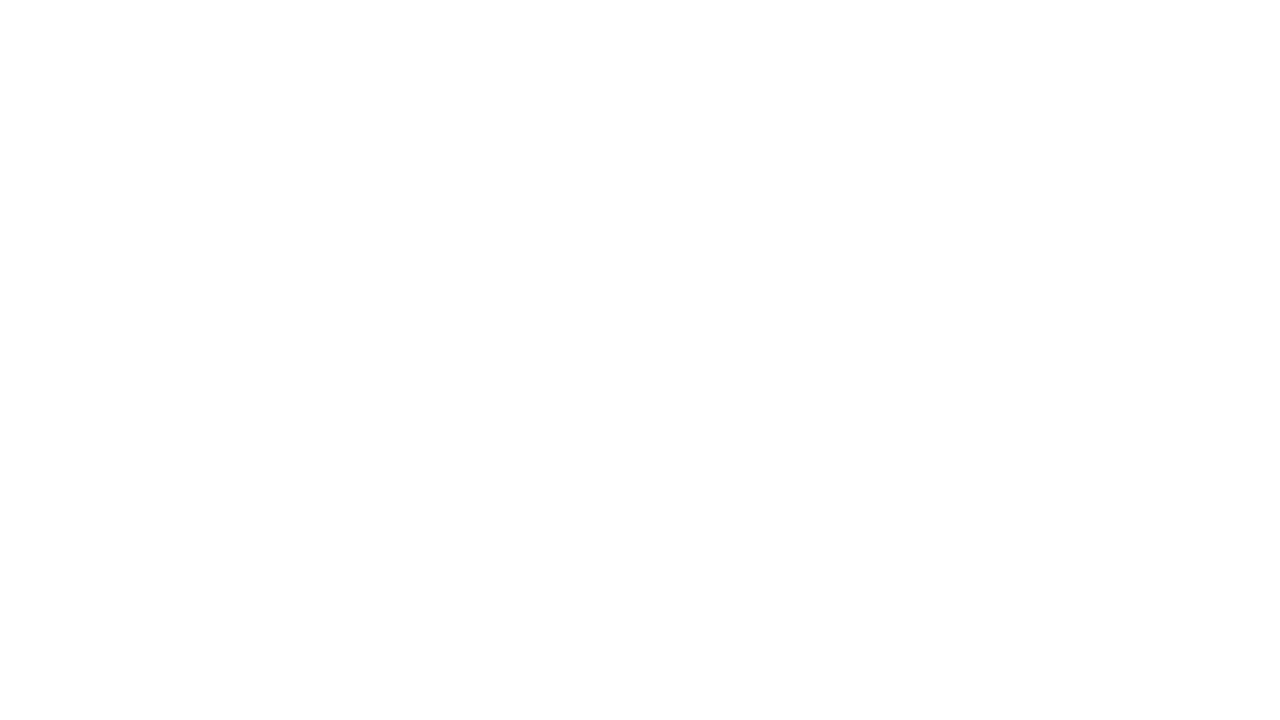
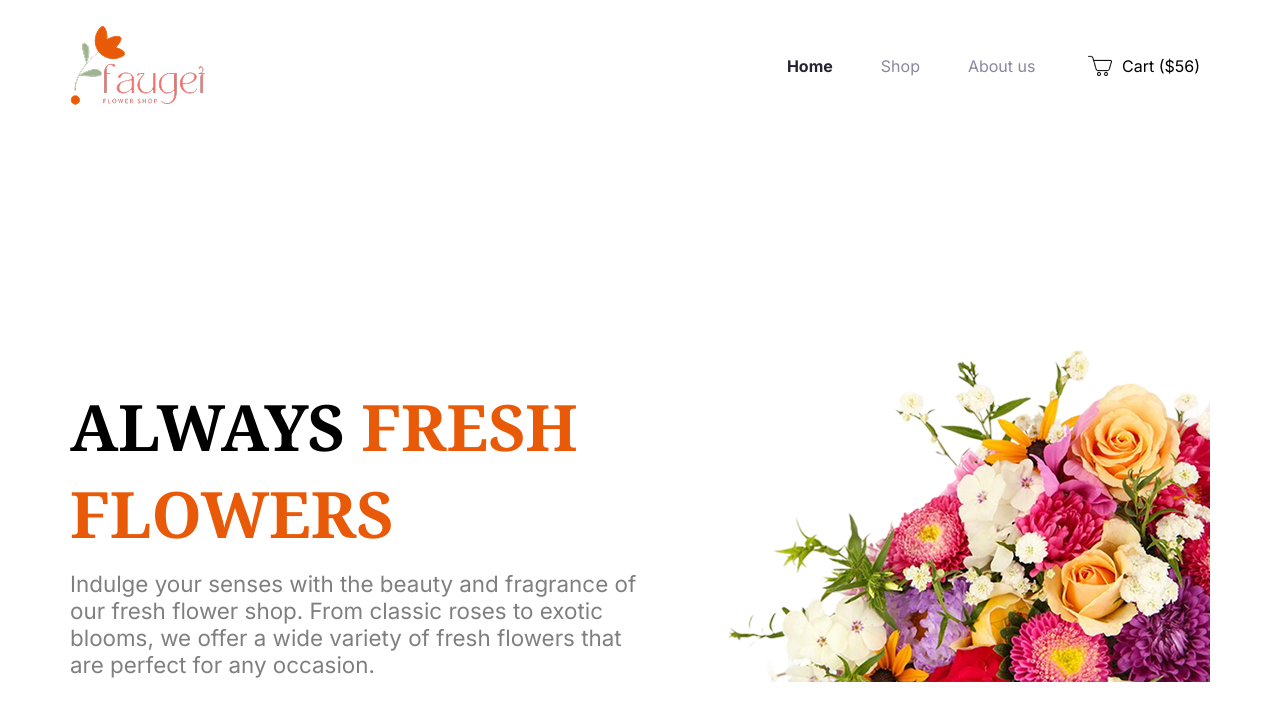
Before and after one commit to nazmul2343/my-second-assignment-website, a plain HTML site: page index.html in a window 1280 px wide. Drawn offline with Linux system fonts and the light colour scheme.

Commit message:
added header

```diff
--- a/index.html
+++ b/index.html
@@ -3,13 +3,48 @@
 <head>
     <meta charset="UTF-8">
     <meta name="viewport" content="width=device-width, initial-scale=1.0">
+    <link rel="preconnect" href="https://fonts.googleapis.com">
+    <link rel="preconnect" href="https://fonts.gstatic.com" crossorigin>
+    <link href="https://fonts.googleapis.com/css2?family=Inter:ital,opsz,wght@0,14..32,100..900;1,14..32,100..900&display=swap" rel="stylesheet">
+    <link rel="preconnect" href="https://fonts.googleapis.com">
+    <link rel="preconnect" href="https://fonts.gstatic.com" crossorigin>
+    <link href="https://fonts.googleapis.com/css2?family=Noto+Serif:ital,wght@0,100..900;1,100..900&display=swap" rel="stylesheet">
+    <link rel="stylesheet" href="styles/responsive.css">
     <title>Flower</title>
 </head>
 <body>
     <header>
+        <nav class="navbar display-flex">
+            <input type="image" src="assets/logo.png" alt="">
+
+            <ul class="display-flex nav-links inter-normal">
+
+                <li class="nav-item"><a class="nav-link nav-link-a" href="">Home</a></li>
+                <li class="nav-item"><a class="nav-link nav-link-b" href="">Shop</a></li>
+                <li class="nav-item"><a class="nav-link nav-link-b" href="">About us </a></li>
+                <li class="nav-item nav-item-b"><a href=""><input type="image" src="assets/trolley.png" alt=""></a></li>
+                <li class="nav-item nav-item-b"><a class="nav-link nav-link-c" href="">Cart ($56)</a></li>
+
+            </ul>
+        </nav>
+        <div class="banner display-flex">
+            <div class="banner-content">
+                <div class="banner-main-title">
+                    <h1 class="noto-serif-normal banner-title">ALWAYS <span class="banner-title-color">FRESH</span></h1>
+                    <h1 class="noto-serif-normal banner-title"><span class="banner-title-color">FLOWERS</span></h1>
+                </div>
+                <div class="banner-main-sub-title">
+                    <h5 class="banner-sub-title inter-normal">Indulge your senses with the beauty and fragrance of our fresh flower shop. From classic roses to exotic blooms, we offer a wide variety of fresh flowers that are perfect for any occasion. </h5>
+                </div>
+            </div>
+            <div class="banner-image">
+                <input class="img" type="image" src="assets/hero-flower.png" alt="">
+            </div>
+        </div>
 
     </header>
     <main>
+
 
     </main>
     <footer>
--- a/styles/responsive.css
+++ b/styles/responsive.css
@@ -0,0 +1,106 @@
+
+
+
+.inter-normal{
+  font-family: "Inter", sans-serif;
+  font-optical-sizing: auto;
+  font-style: normal;
+}
+
+.noto-serif-normal{
+  font-family: "Noto Serif", serif;
+  font-optical-sizing: auto;
+  font-style: normal;
+}
+.navbar, .banner{
+    max-width: 1140px;
+    margin: 0 auto;
+}
+.display-flex{
+    display: flex;
+}
+
+.navbar{
+    justify-content: space-between;
+    align-items: center;
+    height: 71px;
+    margin-top: 30px;
+
+}
+
+.nav-item{
+    list-style: none;
+    margin-right: 48px;
+}
+.nav-item-b{
+    margin-right: 10px;
+
+}
+.nav-links{
+    align-items: center;
+}
+.nav-link{
+    text-decoration: none;
+}
+.nav-link-a{
+    font-size: 1rem;
+    font-weight: 700;
+    color: #252432;
+}
+.nav-link-b{
+    font-size: 1rem;
+    font-weight: 400px;
+    color: #8987A1;
+}
+.nav-link-c{
+    font-size: 1rem;
+    font-weight: 400px;
+    color: #000000;
+}
+.banner{
+    margin-top: 120px;
+    width: 100%;
+}
+.banner-content{
+   padding-top: 162px;
+   max-width: 570px;
+
+}
+
+.banner-image{
+    padding: 106px 0 0 0;
+    max-width: 570px;
+}
+/* .img{
+    width: 100%;
+} */
+.banner-main-title{
+
+
+}
+
+.banner-title{
+    font-size: 4rem;
+    font-weight: 700;
+    color: #000000;
+    margin: 0 0 ;
+
+}
+.banner-title-color{
+    color: #E95A08;
+}
+.banner-main-sub-title{
+    padding-top: 13px;
+    display: block;
+}
+.banner-sub-title{
+    font-size: 1.4rem;
+    font-weight: 400;
+    color: rgba(0, 0, 0, 0.5);
+    margin: 0 0;
+}
+@media screen and (max-width: 576px) {
+    .navbar, .nav-links, .banner{
+        flex-direction: column;
+    }
+}
```
Also changed, not shown: assets/trolley.png (added).
